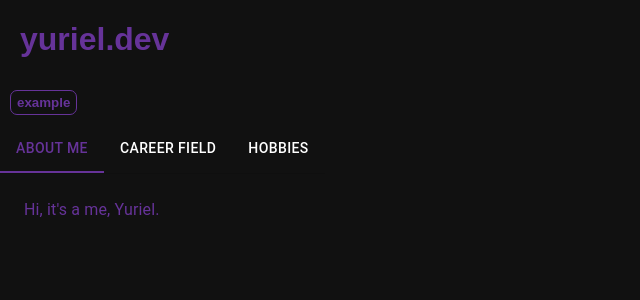
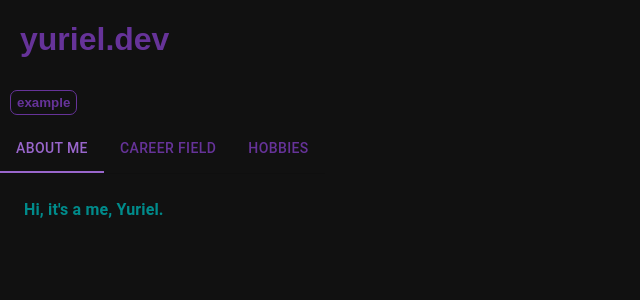
Before and after one commit to yuriel-v/yurieldev, a React (Vite) app: page / in a window 1280 px wide. Shown: the top 300 px of the page, without its empty margins (0-640 px from the left). Built offline with nearby package versions, Linux system fonts and the light colour scheme.

Commit message:
Add language switching to description texts

```diff
--- a/src/App.jsx
+++ b/src/App.jsx
@@ -1,45 +1,63 @@
 // CSS
-import { createTheme } from '@mui/material'
-import './App.css'
+import { createTheme } from "@mui/material";
+import "./App.css";
+
+// React
+import { useEffect, useState } from "react";
 
 // Custom components
-import TabPanel from './components/materials/TabPanel'
+import TabPanel from "./components/materials/TabPanel";
+import { loadStrings } from "./lib/Strings";
+
 
 function App() {
-  const content = {
-    "About me": "Hi, it's a me, Yuriel.",
-    "Career field": "Computer Science graduate, Jr. Systems Analyst with solid footing in both sides of DevOps.",
-    "Hobbies": "Cooking, cycling, developing and maintaining software solutions, playing games, reading manga.",
-  }
+  const defaultLanguage = "en";
+  const [content, setContent] = useState({});
+  const [language, setLanguage] = useState(defaultLanguage);
+
+  useEffect(() => {
+    setContent(loadStrings(language));
+  }, [language])
+
+  const handleLanguage = () => {
+    if (language == "en") {
+      setLanguage("pt");
+    } else {
+      setLanguage("en");
+    }
+  };
 
   const theme = createTheme({
     palette: {
-      background: '#111',
+      background: "#111",
       // how weird, the 'primary' key in 'text' is ignored,
       // so we have to change it like this
       primary: {
-        main: '#639'
+        main: "#96c",
       },
       // but the 'secondary' key is ignored in 'palette',
       // so we have to change it like this
       text: {
-        secondary: '#fff'
+        secondary: "#639",
       },
       action: {
-        active: '#96c'
+        active: "#639",
       },
     },
   });
 
+  // first load
+  //loadStrings(defaultLanguage);
+
   return (
     <>
       <div>
-        <h1 id='main_title'>yuriel.dev</h1>
-        <button id='ex_btn'>Example</button>
+        <h1 id="main_title">yuriel.dev</h1>
+        <button id="ex_btn" onClick={handleLanguage}>Example</button>
         <TabPanel content={content} theme={theme} />
       </div>
     </>
-  )
+  );
 }
 
-export default App
+export default App;
--- a/src/components/materials/TabPanel.css
+++ b/src/components/materials/TabPanel.css
@@ -1,3 +1,4 @@
-.main_box {
-    color: rebeccapurple;
+.aboutme, .careerfield, .hobbies {
+    color: darkcyan;
+    font-weight: bold;
 }
--- a/src/components/materials/TabPanel.jsx
+++ b/src/components/materials/TabPanel.jsx
@@ -5,6 +5,7 @@ import Typography from '@mui/material/Typography';
 import Box from '@mui/material/Box';
 import { useState } from 'react';
 import { ThemeProvider } from '@mui/material';
+import './TabPanel.css'
 
 const CustomTabPanel = (props) => {
   const { children, value, index, ...other } = props;
@@ -66,7 +67,7 @@ const TabPanel = ({ content, theme }) => {
         </Box>
         {Object.keys(content).map((key, i) => (
           <CustomTabPanel value={value} index={i} key={key}>
-            {content[key]}
+            <span className={content[key].class}>{content[key].text}</span>
           </CustomTabPanel>
         ))}
       </Box>
--- /dev/null
+++ b/src/lib/Strings.jsx
@@ -0,0 +1,24 @@
+// String data
+import aboutme from "../assets/strings/aboutme.json";
+import careerfield from "../assets/strings/careerfield.json";
+import hobbies from "../assets/strings/hobbies.json";
+
+const strings = [aboutme, careerfield, hobbies];
+
+export const loadStrings = (lang) => {
+  let newContent = {};
+  let i = 0;
+
+  // too stupid to figure out how to return
+  // {'cls': {'text': 'abc', 'class': 'cls'}}
+  // for each string set
+  while (i < strings.length) {
+    newContent[strings[i]["tab_name"]] = {
+      "class": strings[i]["class"],
+      "text": strings[i][lang]["text"],
+    };
+    i++;
+  }
+
+  return newContent;
+};
```
